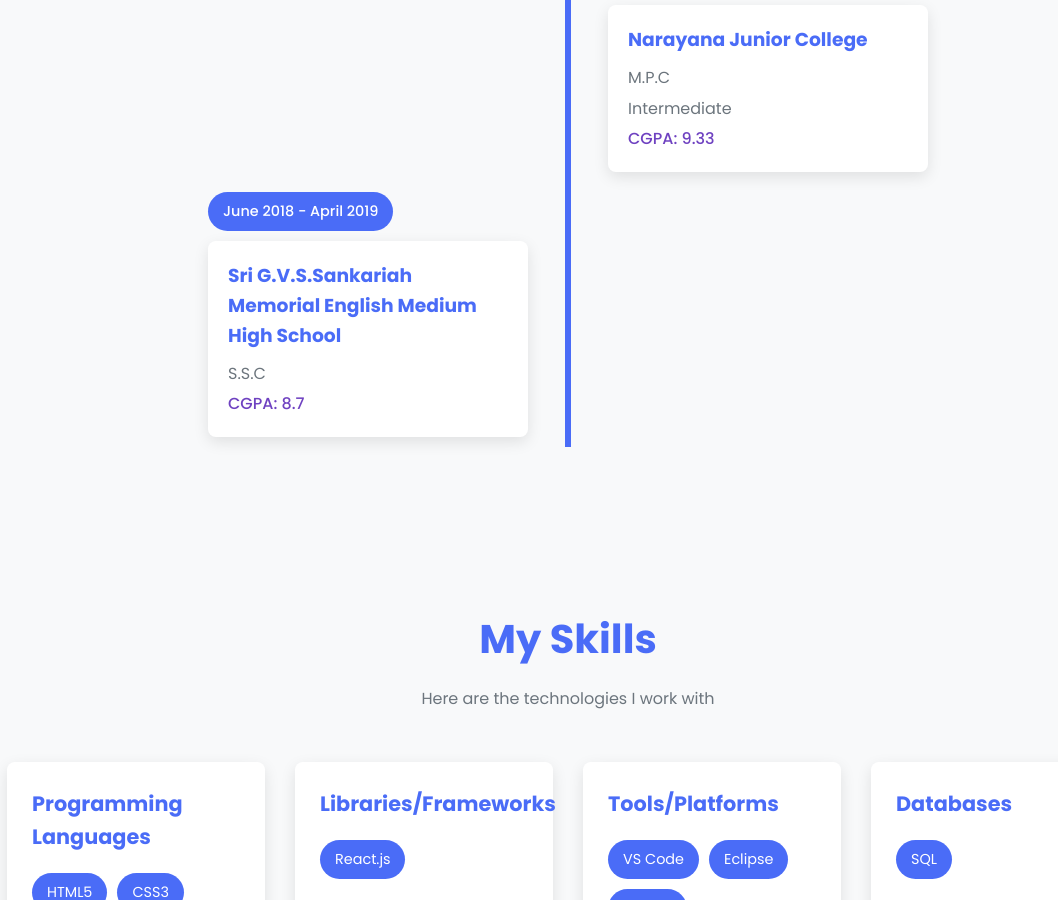
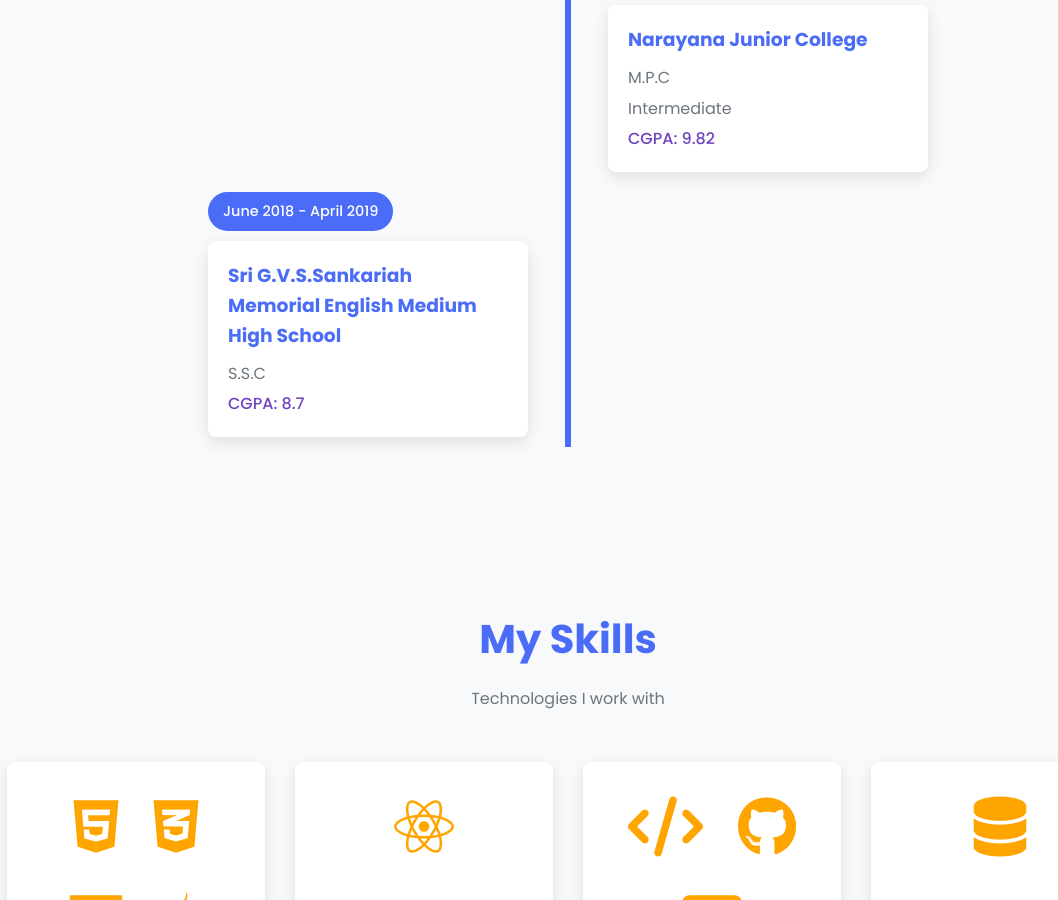
Before and after one commit to vishnuvardhan-2004/Portfolio, a plain HTML site: page index.html in a window 1280 px wide. Shown: the part 1900-2800 px from the top of the page, without its empty margins (72-1130 px from the left). Drawn offline with Linux system fonts and the light colour scheme.

Commit message:
some changes done

```diff
--- a/index.html
+++ b/index.html
@@ -9,6 +9,7 @@
     <link rel="stylesheet" href="style.css">
 </head>
 <body>
+
     <!-- Header -->
     <header>
         <div class="container">
@@ -20,7 +21,7 @@
                     <li><a href="#education">Education</a></li>
                     <li><a href="#skills">Skills</a></li>
                     <li><a href="#projects">Projects</a></li>
-                    <!-- <li><a href="#Internships">Internships</a></li> -->
+                    <li><a href="#Certifications">Certifications</a></li>
                     <li><a href="#contact">Contact</a></li>
                 </ul>
                 <button class="theme-toggle" id="themeToggle">
@@ -32,6 +33,7 @@
             </nav>
         </div>
     </header>
+
     <!-- Hero Section -->
     <section class="hero" id="home">
         <div class="container">
@@ -50,6 +52,7 @@
             </div>
         </div>
     </section>
+
     <!-- About Section -->
     <section id="about" class="about">
         <div class="container">
@@ -62,6 +65,7 @@
             </div>
         </div>
     </section>
+
     <!-- Education Section -->
     <section id="education" class="education">
         <div class="container">
@@ -84,7 +88,7 @@
                         <h3>Narayana Junior College</h3>
                         <p>M.P.C</p>
                         <p>Intermediate</p>
-                        <span>CGPA: 9.33</span>
+                        <span>CGPA: 9.82</span>
                     </div>
                 </div>
                 <div class="timeline-item">
@@ -98,47 +102,49 @@
             </div>
         </div>
     </section>
+
     <!-- Skills Section -->
     <section id="skills" class="skills">
         <div class="container">
             <div class="section-title">
                 <h2>My Skills</h2>
-                <p>Here are the technologies I work with</p>
+                <p>Technologies I work with</p>
             </div>
+
             <div class="skills-container">
-                <div class="skills-category">
-                    <h3>Programming Languages</h3>
-                    <div class="skills-list">
-                        <span class="skill-tag">HTML5</span>
-                        <span class="skill-tag">CSS3</span>
-                        <span class="skill-tag">JavaScript (ES6+) </span>
-                        <span class="skill-tag">Java</span>
-                        <span class="skill-tag">React.Js</span>
+                <div class="skills-category icon-category">
+                    <div class="icon-box">
+                        <i class="fab fa-html5"></i>
+                        <i class="fab fa-css3-alt"></i>
+                        <i class="fab fa-js"></i>
+                        <i class="fab fa-java"></i>
                     </div>
                 </div>
-                <div class="skills-category">
-                    <h3>Libraries/Frameworks</h3>
-                    <div class="skills-list">
-                        <span class="skill-tag">React.js</span>
+
+                <div class="skills-category icon-category">
+                    <div class="icon-box">
+                        <i class="fab fa-react react-spin"></i>
                     </div>
                 </div>
-                <div class="skills-category">
-                    <h3>Tools/Platforms</h3>
-                    <div class="skills-list">
-                        <span class="skill-tag">VS Code</span>
-                        <span class="skill-tag">Eclipse</span>
-                        <span class="skill-tag">GitHub</span>
+
+                <div class="skills-category icon-category">
+                    <div class="icon-box">
+                        <i class="fas fa-code"></i>
+                        <i class="fab fa-github"></i>
+                        <i class="fas fa-laptop-code"></i>
                     </div>
                 </div>
-                <div class="skills-category">
-                    <h3>Databases</h3>
-                    <div class="skills-list">
-                        <span class="skill-tag">SQL</span>
+
+                <div class="skills-category icon-category">
+                    <div class="icon-box">
+                        <i class="fas fa-database"></i>
                     </div>
                 </div>
             </div>
         </div>
     </section>
+
+
     <!-- Projects Section -->
     <section id="projects" class="projects">
         <div class="container">
@@ -188,11 +194,12 @@
             </div>
         </div>
     </section>
-    <!-- Internships Section
-    <section id="Internships" class="Internships">
+
+    <!-- Certifications Section -->
+    <section id="Certifications" class="Certifications">
         <div class="container">
             <div class="section-title">
-                <h2>Internships</h2>
+                <h2>Certifications</h2>
                 <p>My learning achievements</p>
             </div>
             <div class="certs-grid">
@@ -211,7 +218,8 @@
                 </div>
             </div>
         </div>
-    </section> -->
+    </section>
+
     <!-- Contact Section -->
     <section id="contact" class="contact">
         <div class="container">
@@ -252,6 +260,7 @@
             </div>
         </div>
     </section>
+
     <!-- Footer -->
     <footer>
         <div class="container">
--- a/style.css
+++ b/style.css
@@ -267,42 +267,57 @@ section {
     font-weight: 500;
 }
 /* Skills */
+
 .skills-container {
     display: grid;
     grid-template-columns: repeat(auto-fit, minmax(250px, 1fr));
     gap: 30px;
 }
+
 .skills-category {
     background: white;
-    padding: 25px;
+    padding: 40px;
     border-radius: var(--border-radius);
     box-shadow: var(--shadow);
+    text-align: center;
     transition: var(--transition);
 }
+
 .dark-mode .skills-category {
     background: #1e2937;
 }
-.skills-category h3 {
-    color: var(--primary);
-    margin-bottom: 20px;
-    font-size: 1.3rem;
+
+/* Icon Box Layout */
+.icon-box {
+    display: flex;
+    justify-content: center;
+    flex-wrap: wrap;
+    gap: 35px;
+    font-size: 60px;
 }
-.skills-list {
-    display: flex;
-    flex-wrap: wrap;
-    gap: 10px;
+
+/* Lock icon color (same in dark mode) */
+.icon-box i {
+    color: orange;
+    transition: all 0.4s ease;
+    animation: skillFloat 3s ease-in-out infinite;
+    cursor: pointer;
 }
-.skill-tag {
-    padding: 8px 15px;
-    background-color: var(--primary);
-    color: white;
-    border-radius: 20px;
-    font-size: 0.9rem;
-    transition: var(--transition);
+
+.icon-box i:hover {
+    transform: scale(1.25) rotate(8deg);
+    text-shadow: 0 0 20px rgba(74,108,247,0.6);
 }
-.skill-tag:hover {
-    background-color: var(--secondary);
-    transform: translateY(-2px);
+
+/* Floating Animation */
+@keyframes skillFloat {
+    0%,100% { transform: translateY(0); }
+    50% { transform: translateY(-12px); }
+}
+
+@keyframes reactSpin {
+    from { transform: rotate(0deg); }
+    to { transform: rotate(360deg); }
 }
 /* Projects */
 .projects-grid {
```
Also changed, not shown: 1 other file.
